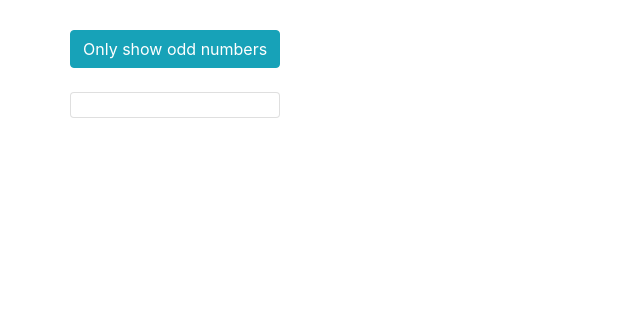
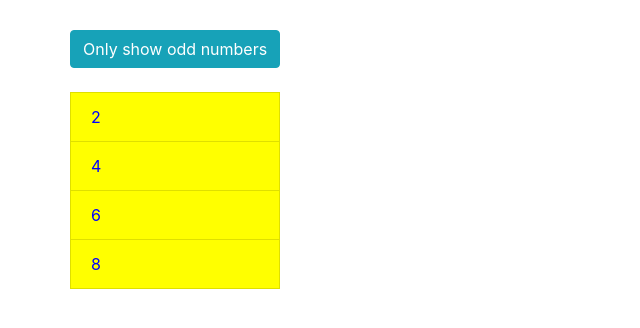
Before and after one commit to sawe-daisy/directives, an Angular app: page / in a window 1280 px wide. Shown: the top 328 px of the page, without its empty margins (0-640 px from the left). Built offline with nearby package versions, Linux system fonts and the light colour scheme.

Commit message:
intro to directives

```diff
--- a/src/app/app.component.css
+++ b/src/app/app.component.css
@@ -1,3 +1,10 @@
 .container {
     margin-top: 30px;
-  }
+}
+.even{
+    color: blue;
+    background-color: yellow;
+}
+.odd{
+  color: red;
+}
--- a/src/app/app.component.html
+++ b/src/app/app.component.html
@@ -6,7 +6,14 @@
       </button>
       <br><br>
       <ul class="list-group">
-        <li class="list-group-item"></li>
+        <div class="even" *ngIf="!onlyOdd">
+        <li class="list-group-item" [ngStyle]="{
+          backgroundColor: n ? 'yellow' : 'transparent'}" *ngFor="let n of evenNumbers">{{ n }}</li>
+        </div>
+        <div class="odd" *ngIf="onlyOdd">
+          <li class="list-group-item" [ngStyle]="{
+            backgroundColor: n ? 'aquamarine' : 'transparent'}" *ngFor="let n of oddNumbers">{{ n }}</li>
+        </div>
       </ul>
       <ng-template [ngIf]="onlyOdd">
         <p>Only Odd Numbers</p>
--- a/src/app/app.component.ts
+++ b/src/app/app.component.ts
@@ -9,5 +9,7 @@ export class AppComponent {
   title = 'directives';
 
   numbers=[1,2,3,4,5,6];
+  evenNumbers=[2,4,6,8];
+  oddNumbers=[1,3,5,7,9];
   onlyOdd= false
 }
```
